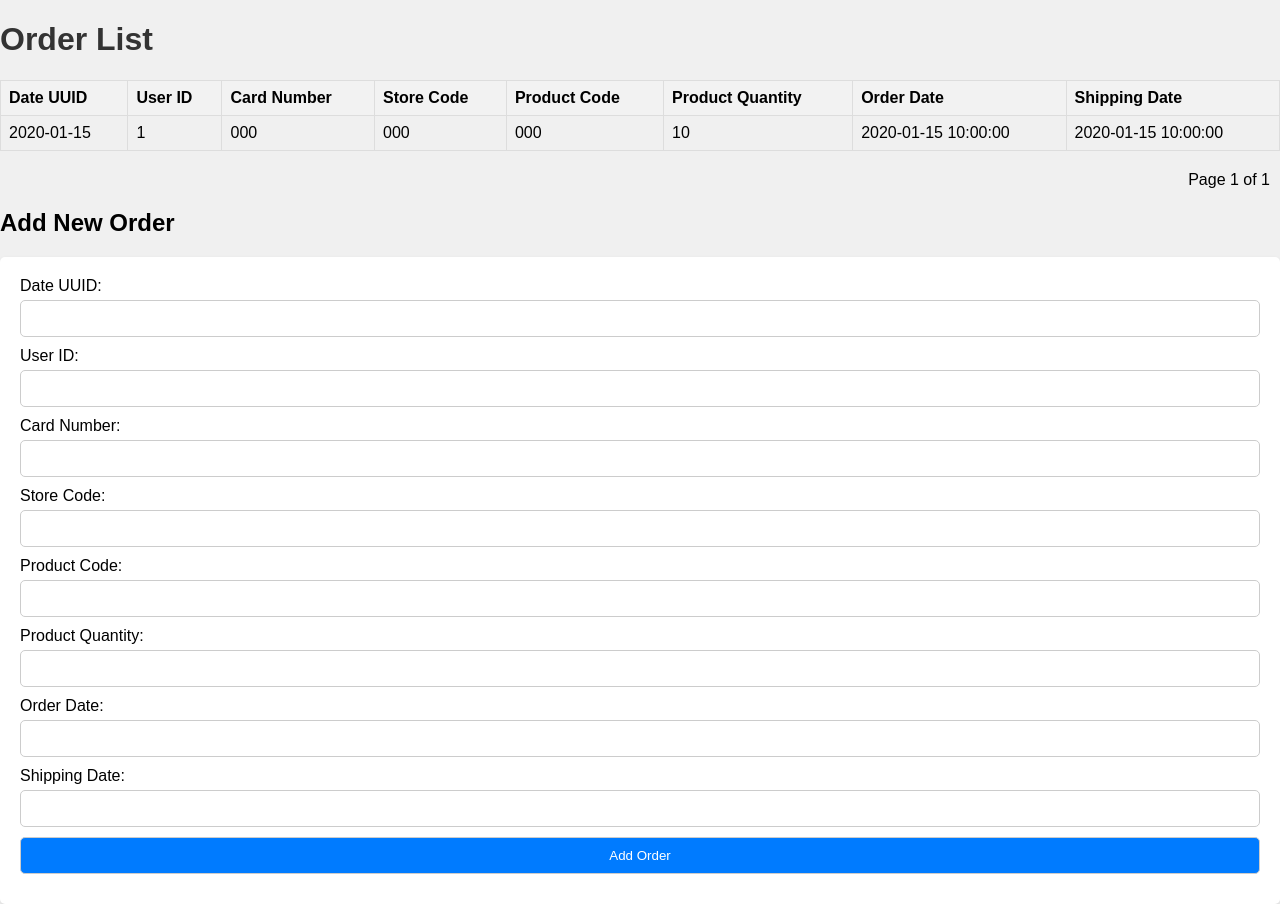
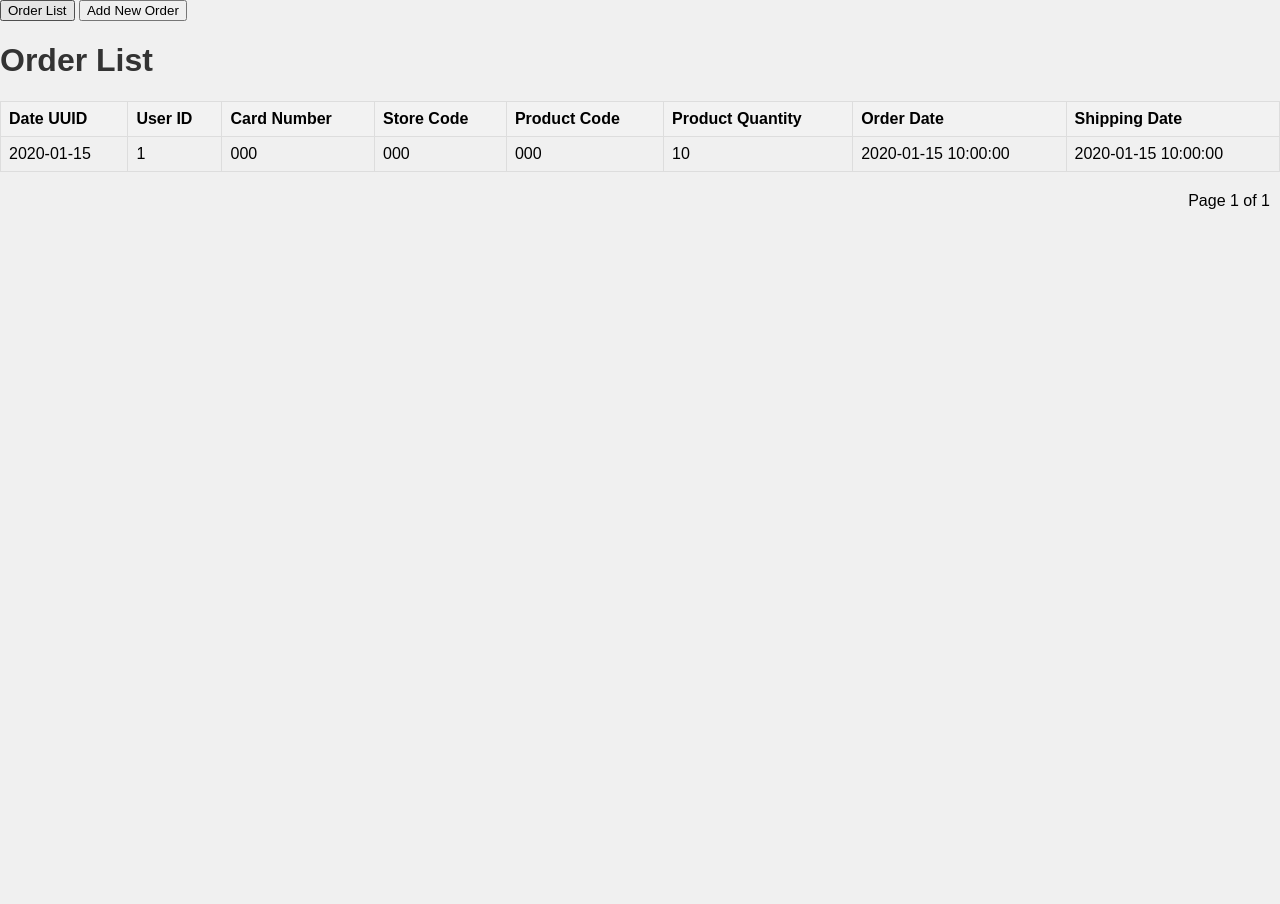
Before and after one commit to wlaa41/Web-App-DevOps-Project, a Flask app: page / in a window 1280 px wide. After the commit the page ends 209 px from the top, so only its background shows below. Run offline with Flask 3, Linux system fonts and the light colour scheme; tables that the repository leaves empty hold one stand-in row (values such as "Sample post").

Commit message:
modifies the html code

```diff
--- a/templates/orders.html
+++ b/templates/orders.html
@@ -1,10 +1,15 @@
 <!DOCTYPE html>
 <html>
 <head>
-    <title>Order List</title>
+    <title>Order Management</title>
     <link rel="stylesheet" type="text/css" href="{{ url_for('static', filename='style.css') }}">
 </head>
 <body>
+    <div class="tab-buttons">
+        <button id="btn-orders">Order List</button>
+        <button id="btn-add-order">Add New Order</button>
+    </div>
+    <div class="content" id="order-list-content">
         <h1>Order List</h1>
         <table class="order-table">
             <thead>
@@ -21,7 +26,7 @@
             </thead>
             <tbody>
                 {% for order in orders %}
-                <tr class="order-row">
+                    <tr>
                         <td>{{ order.date_uuid }}</td>
                         <td>{{ order.user_id }}</td>
                         <td>{{ order.card_number }}</td>
@@ -47,7 +52,8 @@
                 <a href="{{ url_for('display_orders', page=page+1) }}" class="pagination-link">Next</a>
             {% endif %}
         </div>
-
+    </div>
+    <div class="content" id="add-order-content" style="display: none;">
         <h2>Add New Order</h2>
         <form method="post" action="/add_order">
             <label for="date_uuid">Date UUID:</label>
@@ -68,5 +74,7 @@
             <input type="text" id="shipping_date" name="shipping_date" required><br>
             <input type="submit" value="Add Order">
         </form>
+    </div>
+    <script src="{{ url_for('static', filename='script.js') }}"></script>
 </body>
 </html>
```
Lines whose indentation alone changed are shown as unchanged.
